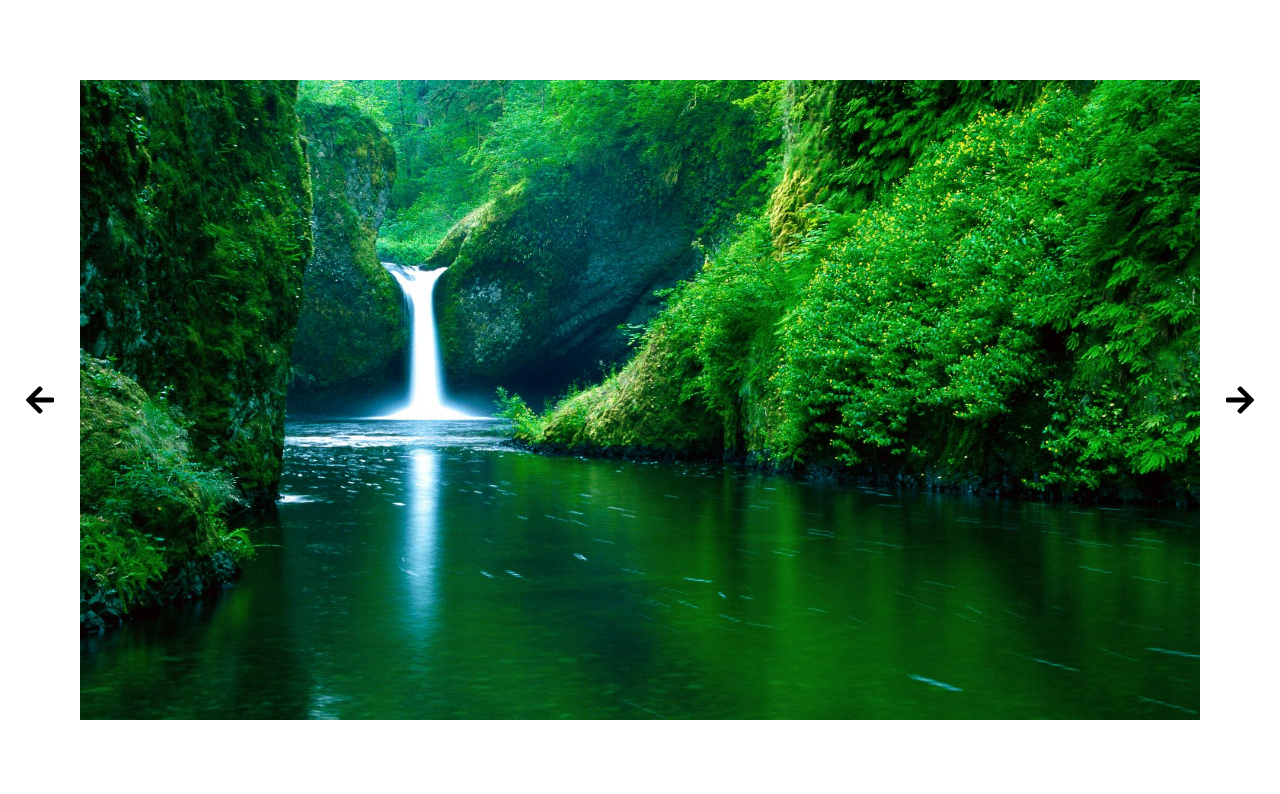
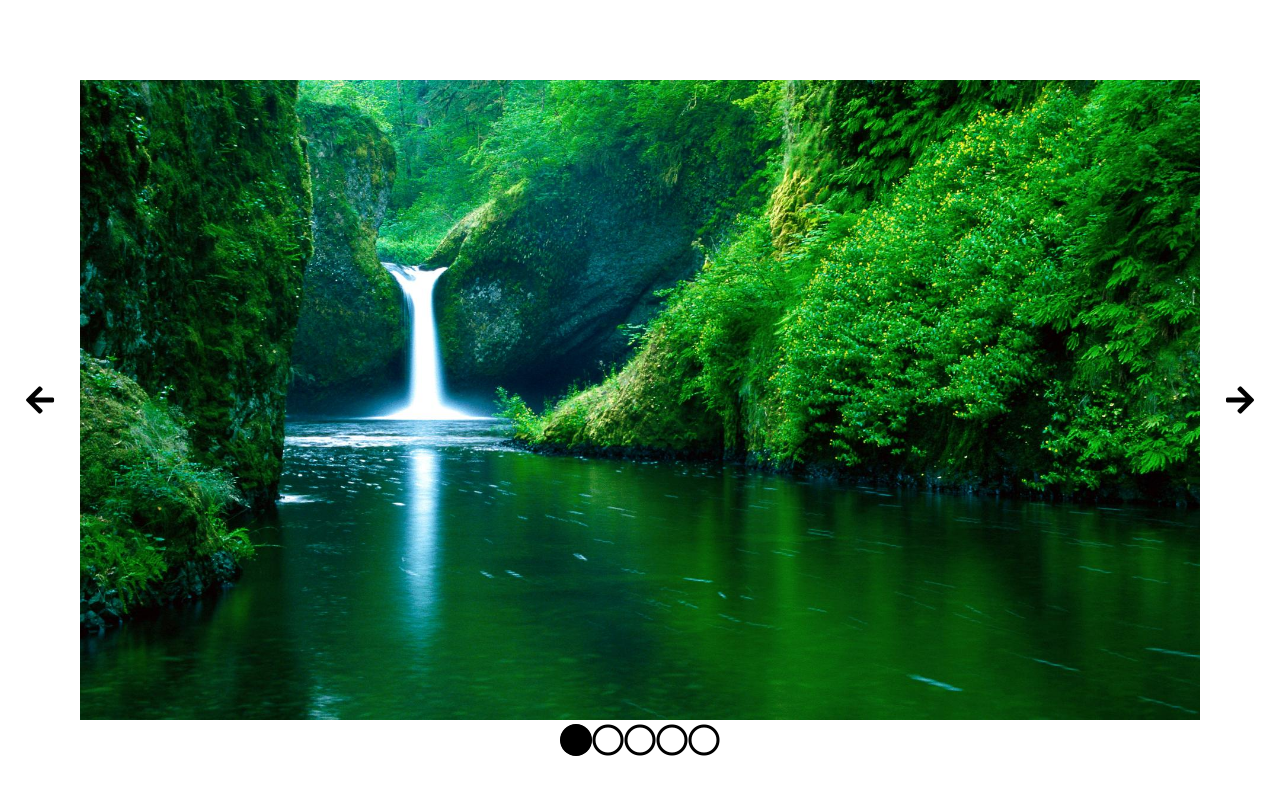
Before and after one commit to AlessioFurio/vue-slider, a plain HTML site: page index.html in a window 1280 px wide. Drawn offline with nearby package versions, Linux system fonts and the light colour scheme.

Commit message:
aggiunta bullets

```diff
--- a/index.html
+++ b/index.html
@@ -14,12 +14,18 @@
 
         <div id="root">
             <div class="wp-slider">
+
                 <div class="arrow-prev">
                     <i @click="prevImage()" class="fas fa-arrow-left fa-2x"></i>
                 </div>
+
                 <div class="slider">
                     <img :src="images[imageIndex]" alt="">
+                    <div class="bullets">
+                        <i v-for="(images,index) in images.length" class="far fa-circle fa-2x" :class="index == imageIndex ? 'active' : null "></i>
+                    </div>
                 </div>
+
                 <div class="arrow-next">
                     <i @click="nextImage()" class="fas fa-arrow-right fa-2x"></i>
                 </div>
--- a/style.css
+++ b/style.css
@@ -36,3 +36,13 @@
     height: 100%;
     object-fit: cover;
 }
+
+.slider .bullets {
+    width: 100%;
+    text-align: center;
+}
+
+.active {
+    background-color: #000;
+    border-radius: 50%;
+}
```
